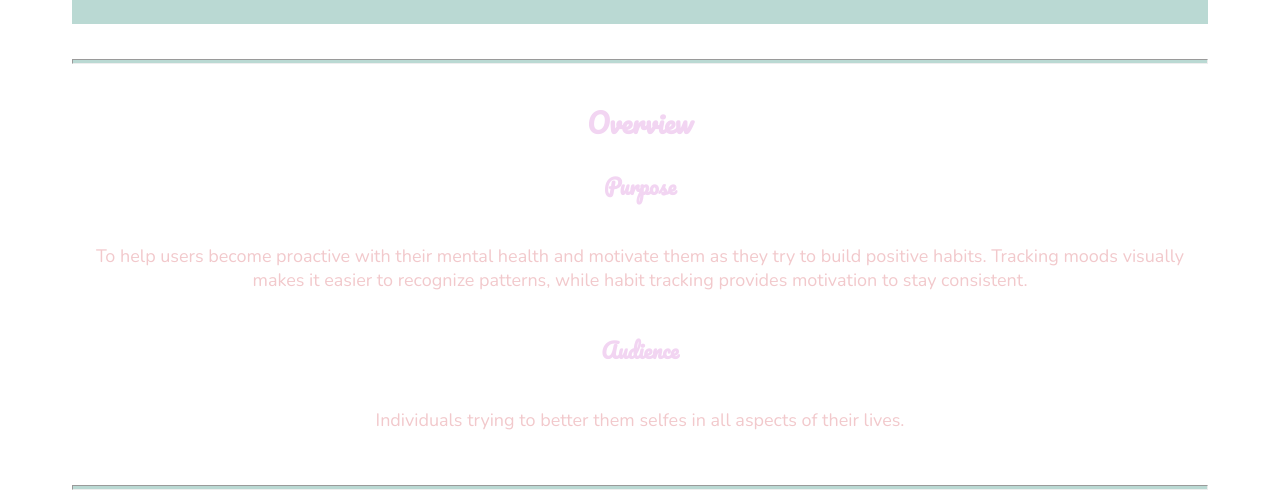
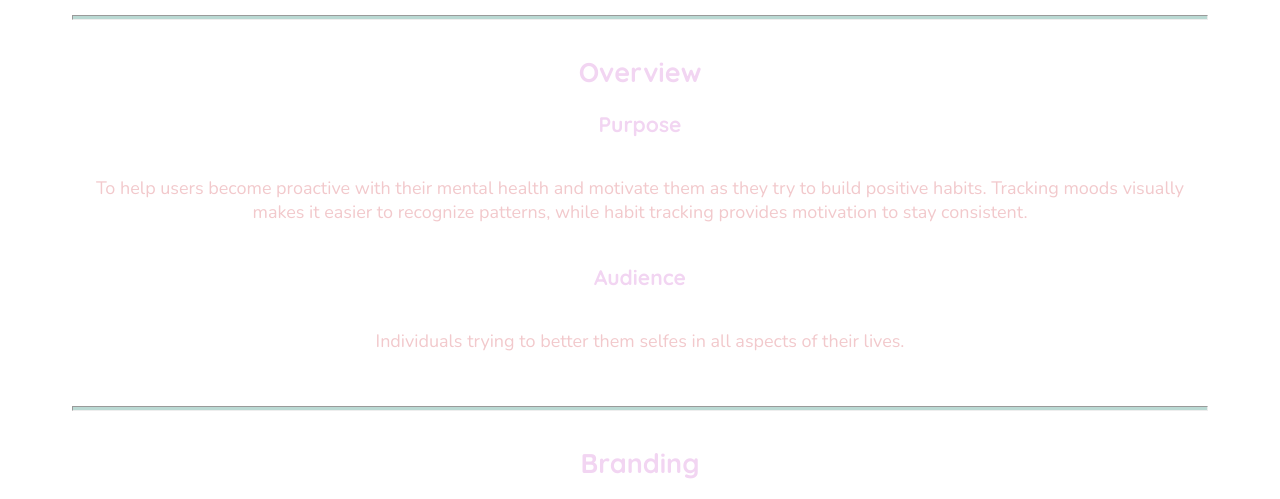
Before and after one commit to AmandaEric/WDD130, a plain HTML site: page Moodify/site-plan.html in a window 1280 px wide. Shown: the part 334-833 px from the top of the page. Drawn offline with nearby package versions, Linux system fonts and the light colour scheme; a web font is replaced by a local one.

Commit message:
add git for class

```diff
--- a/Moodify/site-plan.css
+++ b/Moodify/site-plan.css
@@ -11,16 +11,16 @@ Fonts are separated by a | */
   --accent2-color: white;
 
   /* change the values below to your chosen font(s) */
-  --heading-font: "Pacifico", serif;;
+  --heading-font:"Quicksand", serif;
   --paragraph-font:  "Nunito", serif;
 
   /* these colors below should be chosen from among your palette colors above */
   --headline-color-on-white: #F2D5F2;  /* headlines on a white background */
-  --headline-color-on-color: #F2D8A7; /* headlines on a colored background */
+  --headline-color-on-color: #F2BEA0; /* headlines on a colored background */
   --paragraph-color-on-white: #F2C9CC; /* paragraph text on a white background */
   --paragraph-color-on-color: white; /* paragraph text on a colored background */
   --paragraph-background-color: #BAD9D3  ;
-  --nav-link-color:#F2C9CC;
+  --nav-link-color:#f2c9cc;
   --nav-background-color: #F2D5F2;
   --nav-hover-link-color: white;
   --nav-hover-background-color: #BAD9D3;
@@ -38,6 +38,7 @@ body {
 }
 img {
   display: block;
+
   margin: 0 auto;
 }
 h1, h2, h3, h4, h5, h6 {
--- a/Moodify/site-plan.html
+++ b/Moodify/site-plan.html
@@ -9,7 +9,9 @@
   </head>
 <link rel="preconnect" href="https://fonts.googleapis.com">
 <link rel="preconnect" href="https://fonts.gstatic.com" crossorigin>
-<link href="https://fonts.googleapis.com/css2?family=Nunito:ital,wght@0,200..1000;1,200..1000&family=Pacifico&family=Zilla+Slab:ital,wght@0,300;0,400;0,500;0,600;0,700;1,300;1,400;1,500;1,600;1,700&display=swap" rel="stylesheet">
+<link href="<link rel="preconnect" href="https://fonts.googleapis.com">
+<link rel="preconnect" href="https://fonts.gstatic.com" crossorigin>
+<link href="https://fonts.googleapis.com/css2?family=Nunito:ital,wght@0,200..1000;1,200..1000&family=Pacifico&family=Quicksand:wght@300..700&family=Zilla+Slab:ital,wght@0,300;0,400;0,500;0,600;0,700;1,300;1,400;1,500;1,600;1,700&display=swap" rel="stylesheet">
 
   <body>
     <header>
```
